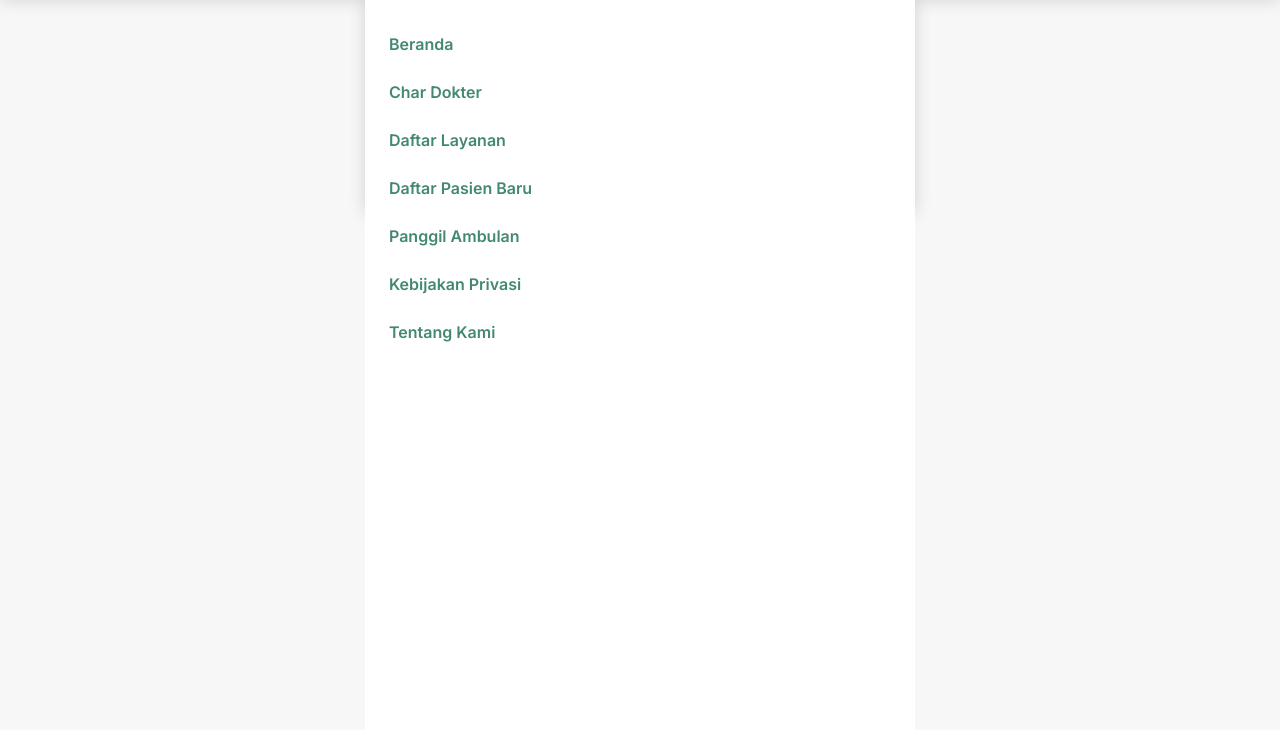
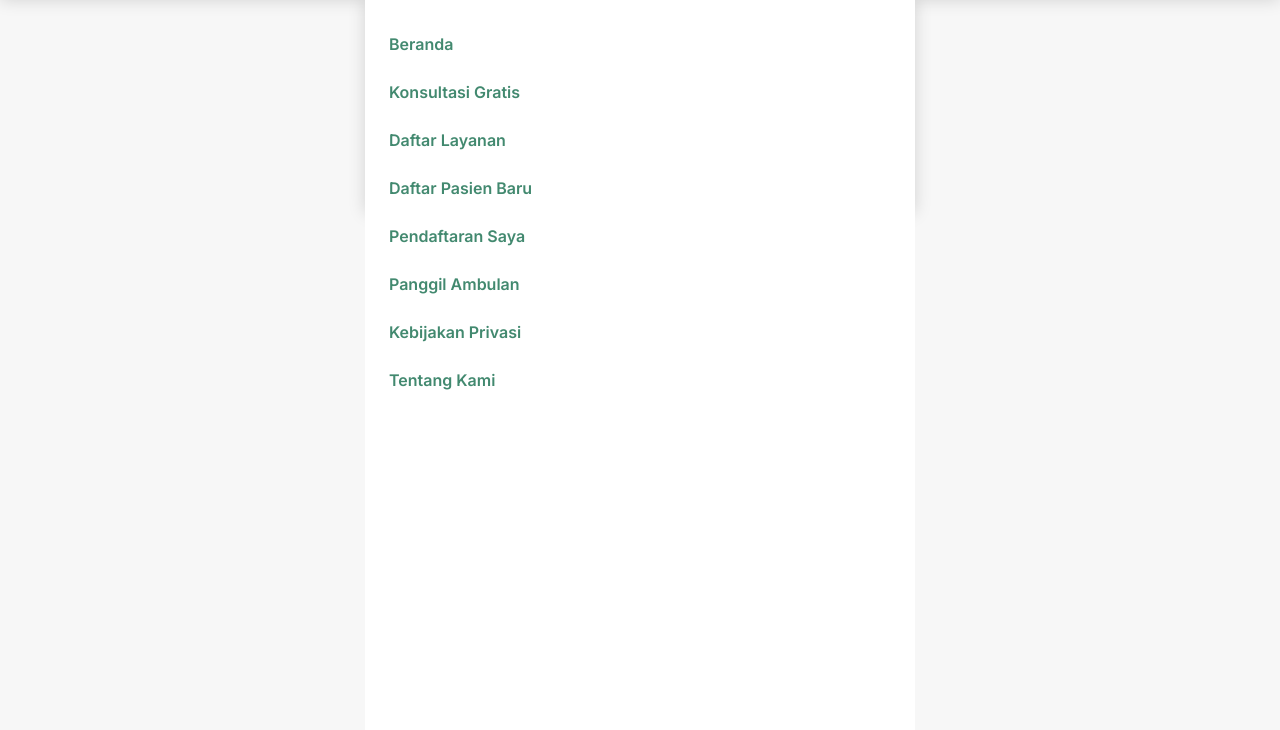
Before and after one commit to MuhammadHakim33/Sistem-Informasi-Puskesmas, a CodeIgniter app: page /puskesmas/index.php/daftar/index in a window 1280 px wide, after a click that opens the changed part. Shown: the part 70-800 px from the top of the page. Run offline with CodeIgniter, Linux system fonts and the light colour scheme.

Commit message:
Add link navigation menu

```diff
--- a/application/views/templates/navigation_view.php
+++ b/application/views/templates/navigation_view.php
@@ -10,13 +10,14 @@
 
             <div id="navbarBasicExample" class="navbar-menu">
                 <div class="navbar-start">
-                    <a class="navbar-item" href=""><h6>Beranda</h6></a>
-                    <a class="navbar-item" href=""><h6>Char Dokter</h6></a>
-                    <a class="navbar-item" href=""><h6>Daftar Layanan</h6></a>
-                    <a class="navbar-item" href=""><h6>Daftar Pasien Baru</h6></a>
-                    <a class="navbar-item" href=""><h6>Panggil Ambulan</h6></a>
-                    <a class="navbar-item" href=""><h6>Kebijakan Privasi</h6></a>
-                    <a class="navbar-item" href=""><h6>Tentang Kami</h6></a>
+                    <a class="navbar-item" href="<?= base_url() ?>"><h6>Beranda</h6></a>
+                    <a class="navbar-item" href="<?= base_url('konsultasi') ?>"><h6>Konsultasi Gratis</h6></a>
+                    <a class="navbar-item" href="<?= base_url('daftar') ?>"><h6>Daftar Layanan</h6></a>
+                    <a class="navbar-item" href="<?= base_url('daftar/pasien_baru') ?>"><h6>Daftar Pasien Baru</h6></a>
+                    <a class="navbar-item" href="<?= base_url('pendaftaransaya') ?>"><h6>Pendaftaran Saya</h6></a>
+                    <a class="navbar-item" href="<?= base_url() ?>"><h6>Panggil Ambulan</h6></a>
+                    <a class="navbar-item" href="<?= base_url() ?>"><h6>Kebijakan Privasi</h6></a>
+                    <a class="navbar-item" href="<?= base_url() ?>"><h6>Tentang Kami</h6></a>
                 </div>
             </div>
         </div>
```
